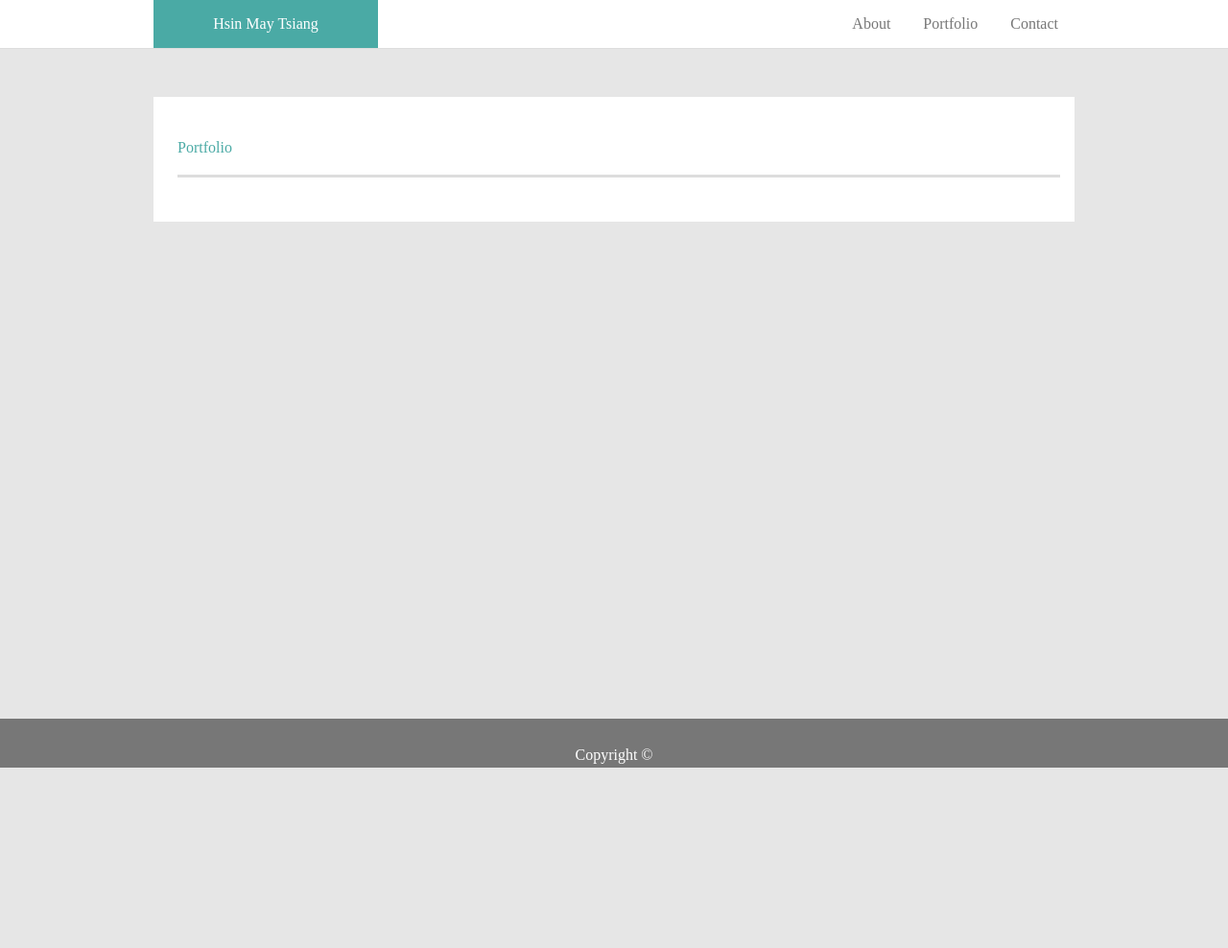
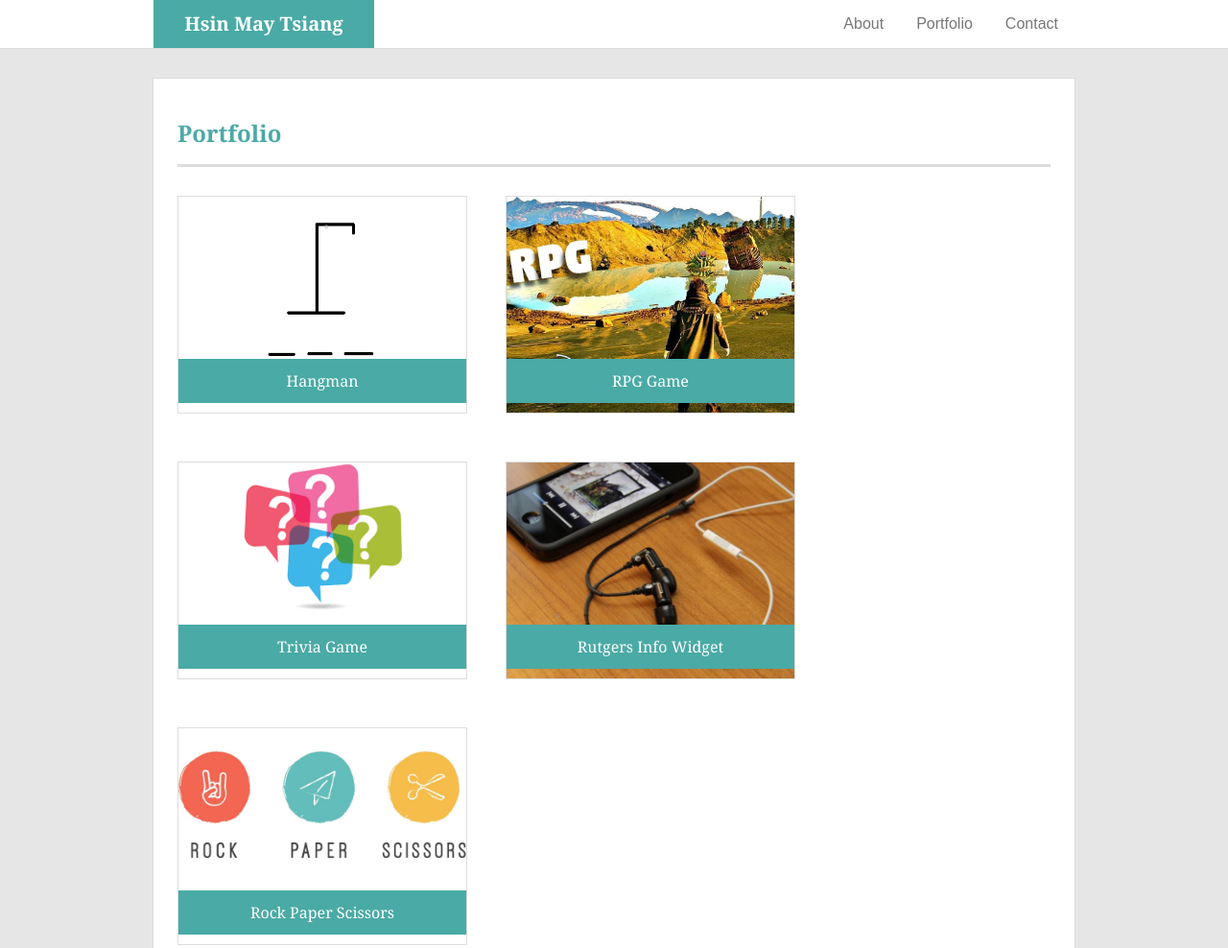
Before and after one commit to htsiang/basic-portfolio.github.io, a plain HTML site: page portfolio.html in a window 1280 px wide. Shown: the top 988 px of the page at 96% size. Before the commit the page ends 800 px from the top, so only its background shows below. Drawn offline with Linux system fonts and the light colour scheme.

Commit message:
Finished coding index.html, portfolio.html, and contact html. Also completed cssfiles for each html, as well as main css file.

```diff
--- /dev/null
+++ b/assets/css/portfoliostyle.css
@@ -0,0 +1,46 @@
+.pfpic {
+    margin-right: 40px;
+    margin-bottom: 50px;
+    border-style: solid;
+    border-width: 1px;
+    border-color: #dddddd;
+    height: 225px;
+
+    font-family: 'Georgia', Times, Times New Roman, serif;
+
+    position: relative;
+}
+
+#hangman {
+    float: left;
+}
+
+#rpg-game {
+    float: left;
+}
+
+#trivia-game {
+    clear: both;
+    float: left;
+}
+
+#info-widget {
+    float: left;
+}
+
+#rockpaperscissors {
+    clear: both;
+    float: left;
+}
+
+.picturetitle {
+    position: absolute;
+    bottom: 10px;
+
+    text-align: center;
+    color: #ffffff;
+    width: 100%;
+    padding-top: 15px;
+    padding-bottom: 15px;
+    background-color: #4aaaa5;
+}
--- a/assets/css/style.css
+++ b/assets/css/style.css
@@ -1,11 +1,19 @@
+/* this css page is applicable to every page of the portfolio site */
+
+html {
+    height: 100%;
+}
+
+/* Establish main webpage & color background */
 body {
     position: relative;
-    height: 100vh;
-    /* min-height: ; */
     width: 100%;
     background-color: #e6e6e6;
+    min-height: 100%; /* helps push footer to bottom */
+    padding-bottom: 35px; /* prevents footer from floating up */
 }
 
+/* create bar that stretches across top of page */
 header {
     background-color: #ffffff;
     text-align: center;
@@ -17,61 +25,83 @@ header {
     margin-bottom: 30px;
 }
 
+/* create 960px centered bar to position logo & navigation buttons in */
 .navbar {
     width: 960px;
     height: 100%;
     margin: 0 auto;
 }
 
+/* logo, which is my name */
 h1 {
     background-color: #4aaaa5;
+    width: 200px;
+    padding: 15px;
+    float: left;
+
+    font-family: 'Georgia', Times, Times New Roman, serif;
+    font-weight: bold;
+    font-size: 20px;
     color: #ffffff;
-    width: 200px;
-    padding: 17px;
-    float: left;
 }
 
+/* make about, contact, & portfolio links stay grey using pseudo classes*/
 a:link, a:visited {
     text-decoration: none;
     color: #777777;
 }
 
+/* positioning & color */
 .contact, .portfolio, .about {
     float: right;
     background-color: #ffffff;
     padding: 17px;
+    font-family: 'Arial', 'Helvetica Neue', Helvetica, sans-serif;
 }
 
+/* positioning and basic color for main body on webpage where the content will be */
 section {
     padding: 25px;
     margin: 0 auto;
     width: 910px;
     height: auto;
-    margin-top: 50px;
+    margin-top: 30px;
     margin-bottom: 50px;
     background-color: #ffffff;
     color: #777777;
+    font-family: 'Arial', 'Helvetica Neue', Helvetica, sans-serif;
+    border-style: solid;
+    border-color: #dddddd;
+    border-width: 1px;
 }
 
+/* prevents floated objects from overflowing the container "section" */
 .clearfix::after {
     content: "";
     clear: both;
     display: table;
 }
 
-heading {
+
+/* styling the heading for the section */
+.heading {
     color: #4aaaa5;
+    font-family: 'Georgia', Times, Times New Roman, serif;
+    font-size: 24px;
+    font-weight: bold;
+
     background-color: #ffffff;
     padding-top: 20px;
     padding-bottom: 20px;
     margin-bottom: 30px;
-    width: 920px;
+    width: 910px;
     border-bottom-style: solid;
     border-bottom-color: #dddddd;
     border-bottom-width: 3px;
     float: left;
 }
 
+/* styling & positioning the footer */
 footer {
     background-color: #777777;
     width: 100%;
@@ -79,6 +109,14 @@ footer {
     bottom: 0px;
     text-align: center;
     color: #ffffff;
+    font-family: 'Arial', 'Helvetica Neue', Helvetica, sans-serif;
+    font-size: 14px;
     padding-top: 30px;
     padding-bottom: 5px;
+
+    margin-top: 50px;
+
+    border-top-style: solid;
+    border-top-width: 6px;
+    border-top-color: #4aaaa5;
 }
--- a/portfolio.html
+++ b/portfolio.html
@@ -1,11 +1,16 @@
+<!--Content for Portfolio/Gallery page-->
+
 <!DOCTYPE html>
 <html lang="en">
 <head>
     <meta charset="UTF-8">
     <meta name="viewport" content="width=device-width, initial-scale=1.0">
     <meta http-equiv="X-UA-Compatible" content="ie=edge">
+
     <link rel="stylesheet" type="text/css" href="assets/css/reset.css">
     <link rel="stylesheet" type="text/css" href="assets/css/style.css">
+    <link rel="stylesheet" type="text/css" href="assets/css/portfoliostyle.css">
+
     <title>May's Portfolio</title>
 </head>
 <body>
@@ -21,20 +26,35 @@
         </div>
     </header>
 
-    <section>
-        <heading>
+    <section class="clearfix">
+        <heading class="heading">
             Portfolio
         </heading>
 
-        <a href="#" id="hangman"><img></a>
+        <a class="pfpic" href="#" id="hangman">
+            <img id="hangmanpic" src="assets/images/hangmanpic.png" width="300px">
+            <div class="picturetitle">Hangman</div>
+        </a>
 
-        <a href="#" id="rpg-game"><img></a>
+        <a class="pfpic" href="#" id="rpg-game">
+            <img id="rpg-game-pic" src="assets/images/rpg-game-pic.png" width="300px">
+            <div class="picturetitle">RPG Game</div>
+        </a>
 
-        <a href="#" id="trivia-game"><img></a>
+        <a class="pfpic" href="#" id="trivia-game">
+            <img id="trivia-game-pic" src="assets/images/trivia-game-pic.png" width="300px">
+            <div class="picturetitle">Trivia Game</div>
+        </a>
 
-        <a href="#" id="info-widget"><img></a>
+        <a class="pfpic" href="#" id="info-widget">
+            <img id="info-widget-pic" src="assets/images/info-widget-pic.png" width="300px">
+            <div class="picturetitle">Rutgers Info Widget</div>
+        </a>
 
-        <a href="#" id="rockpaperscissors"><img></a>
+        <a class="pfpic" href="#" id="rockpaperscissors">
+            <img id="rockpaperscissors-pic" src="assets/images/rockpaperscissors-image.png" width="300px">
+            <div class="picturetitle">Rock Paper Scissors</div>
+        </a>
     </section>
 
     <footer>
```
Also changed, not shown: assets/css/aboutstyle.css (+5 -5 lines), assets/css/contactstyle.css (added, +18 -0 lines), contact.html (+18 -6 lines), index.html (+4 -2 lines), assets/images/hangmanpic.png (added), assets/images/headshot.jpg (deleted), assets/images/info-widget-pic.png (added), assets/images/rockpaperscissors-image.png (added), assets/images/rpg-game-pic.png (added), assets/images/trivia-game-pic.png (added).
